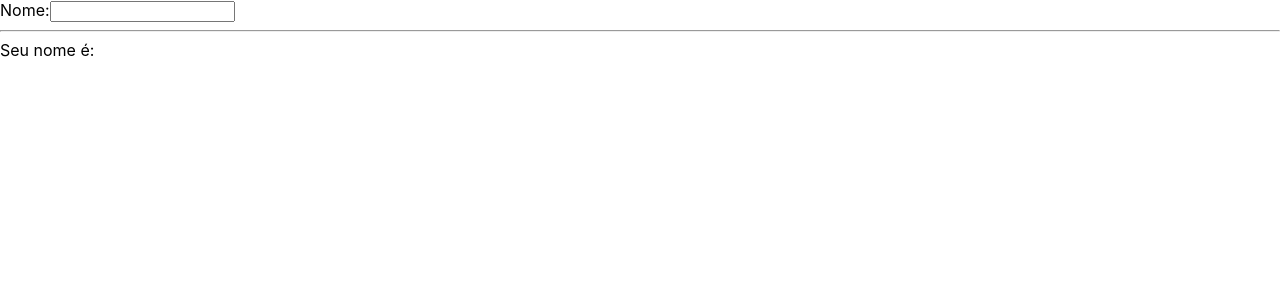
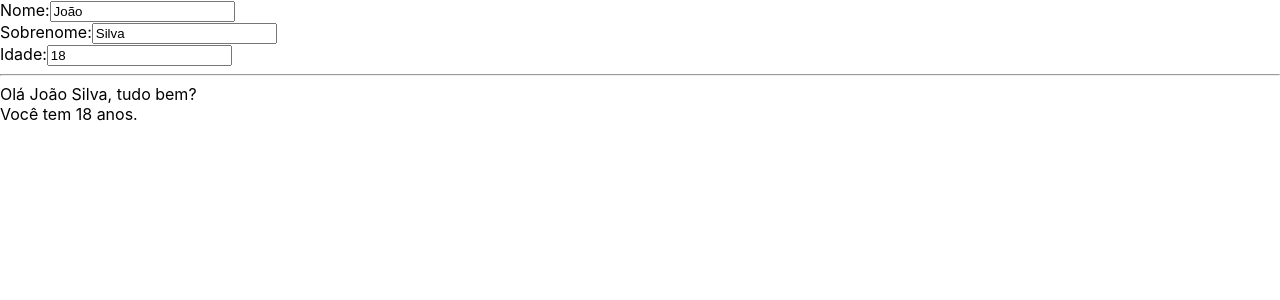
Before and after one commit to igorribery/react-curso, a React (Vite) app: page / in a window 1280 px wide. Shown: the top 300 px of the page. Built offline with nearby package versions, Linux system fonts and the light colour scheme.

Commit message:
exercicio criando form

```diff
--- a/src/App.tsx
+++ b/src/App.tsx
@@ -1,23 +1,45 @@
-import React, { useState } from 'react';
+import { useState } from "react";
+
+type HandleInputChange = React.ChangeEvent<HTMLInputElement>;
 
 const App = () => {
-  const [name, setName] = useState('');
 
-  const handleInput = (e: React.ChangeEvent<HTMLInputElement>) => {
-    setName( e.currentTarget.value );
+  const [name, setName] = useState('João');
+  const [lastName, setLastName] = useState('Silva');
+  const [age, setAge] = useState(18);
+
+  const handleName = (e: HandleInputChange) => {
+    setName( e.target.value );
   }
-
+  const handleLast = (e: HandleInputChange) => {
+    setLastName( e.target.value );
+  }
+  const handleAge = (e: HandleInputChange) => {
+    setAge( parseInt(e.target.value ));
+  }
   return (
     <div>
-    Nome:
-    <input type='text' value={name} onChange={handleInput} />
-    <hr/>
-    Seu nome é: {name}
+      <div>
+        Nome:
+        <input type="text" value={name} onChange={handleName} />
+      </div>
 
+      <div>
+        Sobrenome:
+        <input type="text" value={lastName} onChange={handleLast} />
+      </div>
+
+      <div>
+        Idade:
+        <input type="text" value={age} onChange={handleAge} />
+      </div>
+
+      <hr/>
+
+      Olá {`${name} ${lastName}`}, tudo bem?<br/>
+      Você tem {age} anos.
     </div>
   );
-
 }
 
-
 export default App;
```
